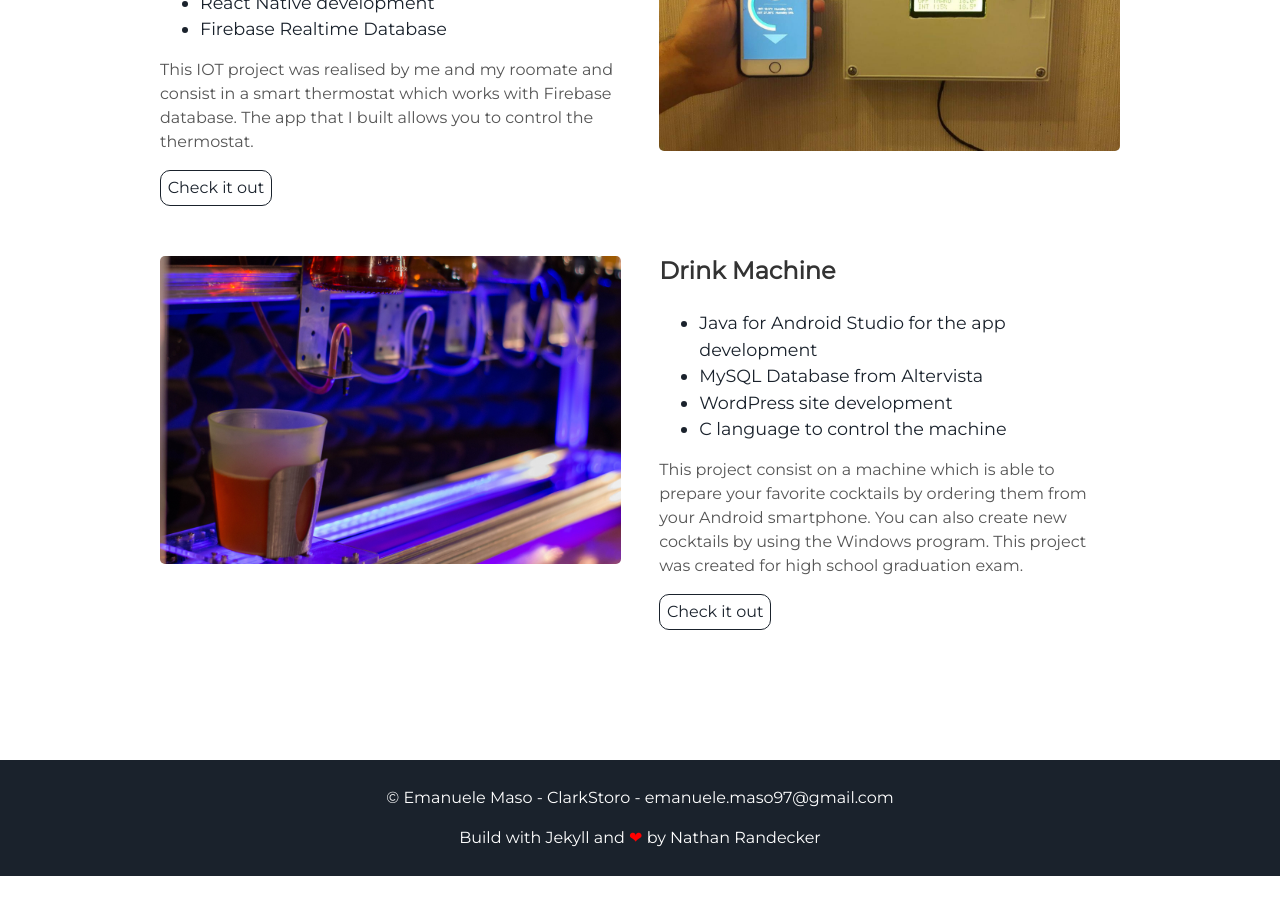
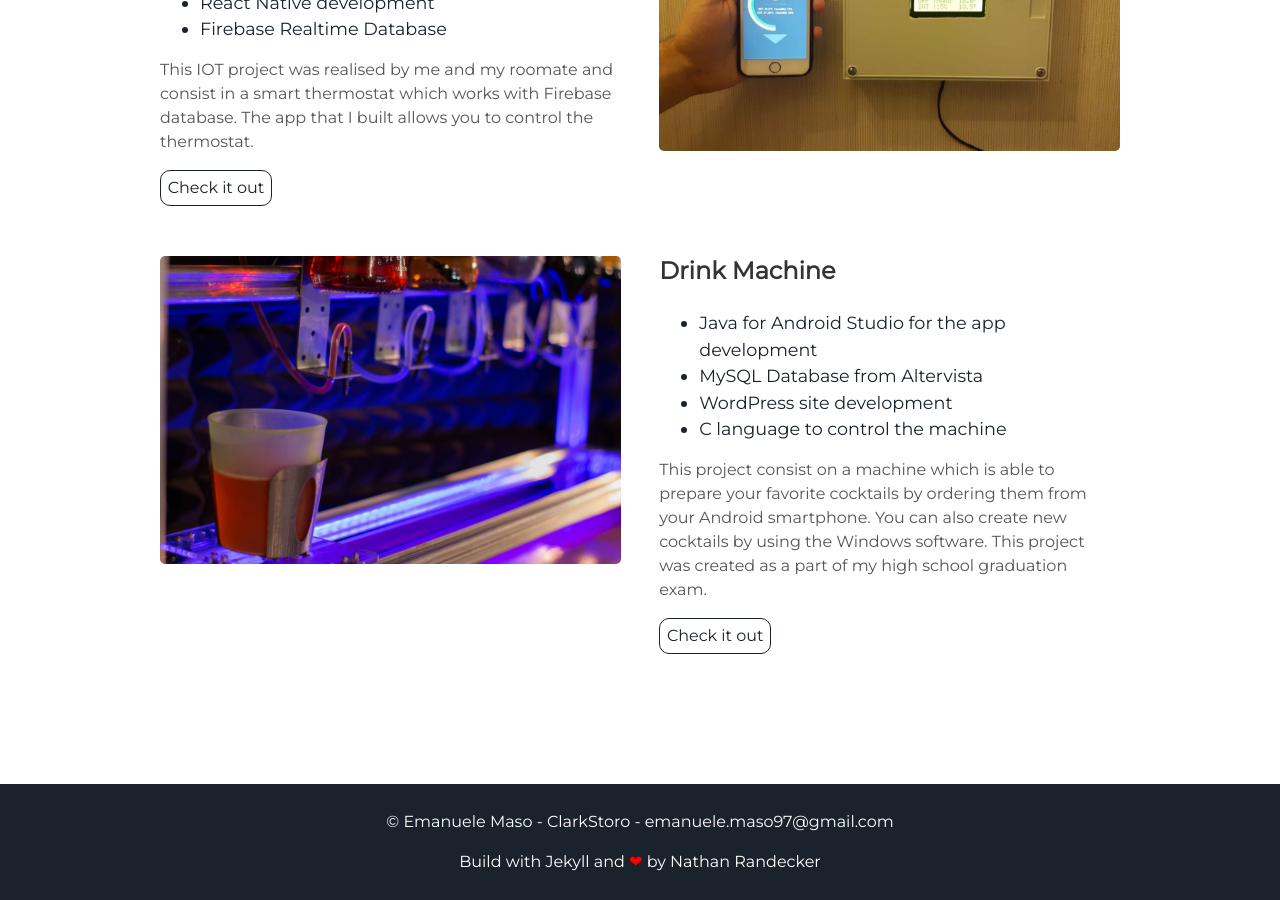
Before and after one commit to ClarkStoro/clarkstoro.github.io, a Jekyll site: the page built from index.html, in a window 1280 px wide and 900 px high, scrolled down 1811 px. Built offline with Jekyll 4.4.1, drawn with Linux system fonts in a browser that asks for light colours; before the commit the page ends 2687 px from its top, so only the background shows below that.

Commit message:
Update projects.html

```diff
--- a/_includes/projects.html
+++ b/_includes/projects.html
@@ -27,7 +27,7 @@
       <li> WordPress site development</li>
       <li> C language to control the machine</li>
     </ul>
-    <p>This project consist on a machine which is able to prepare your favorite cocktails by ordering them from your Android smartphone. You can also create new cocktails by using the Windows program. This project was created for high school graduation exam. </p>
+    <p>This project consist on a machine which is able to prepare your favorite cocktails by ordering them from your Android smartphone. You can also create new cocktails by using the Windows software. This project was created as a part of my high school graduation exam. </p>
     <a class="project-link" target="_blank" href="http://drinkmachine.altervista.org">Check it out</a>
   </div>
 </div>
```
